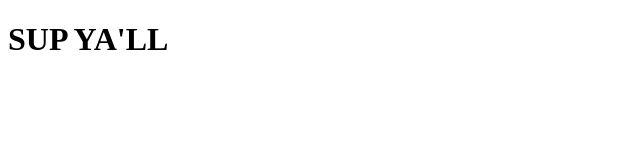
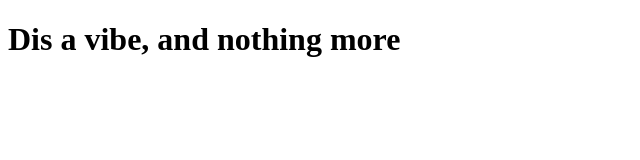
Before and after one commit to alissacheng/alissacheng.github.io, a plain HTML site: page index.html in a window 1280 px wide. Shown: the whole page, without its empty margins (0-640 px from the left). Drawn offline with Linux system fonts and the light colour scheme.

Commit message:
new changes, same me

```diff
--- a/index.html
+++ b/index.html
@@ -7,6 +7,6 @@
     <title>I said, EW.</title>
 </head>
 <body>
-    <h1>SUP YA'LL</h1>
+    <h1>Dis a vibe, and nothing more</h1>
 </body>
 </html>
```
